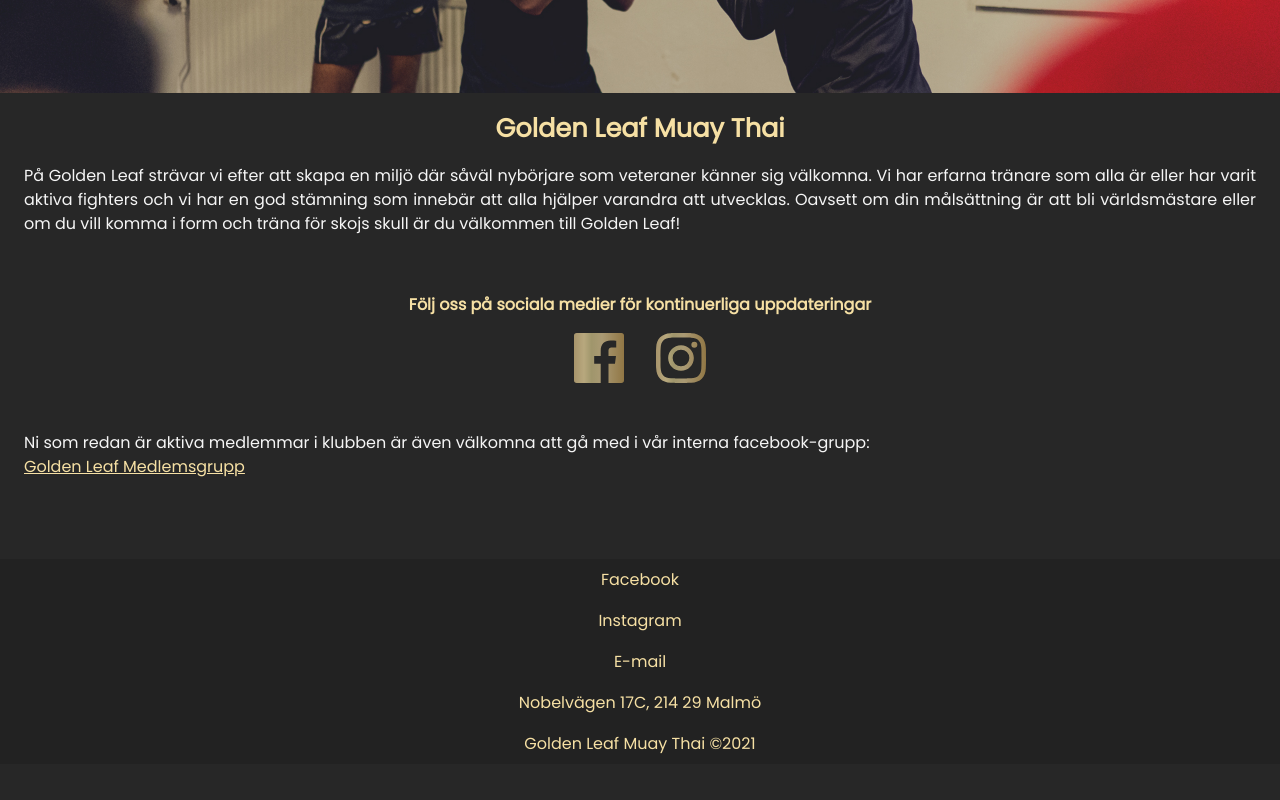
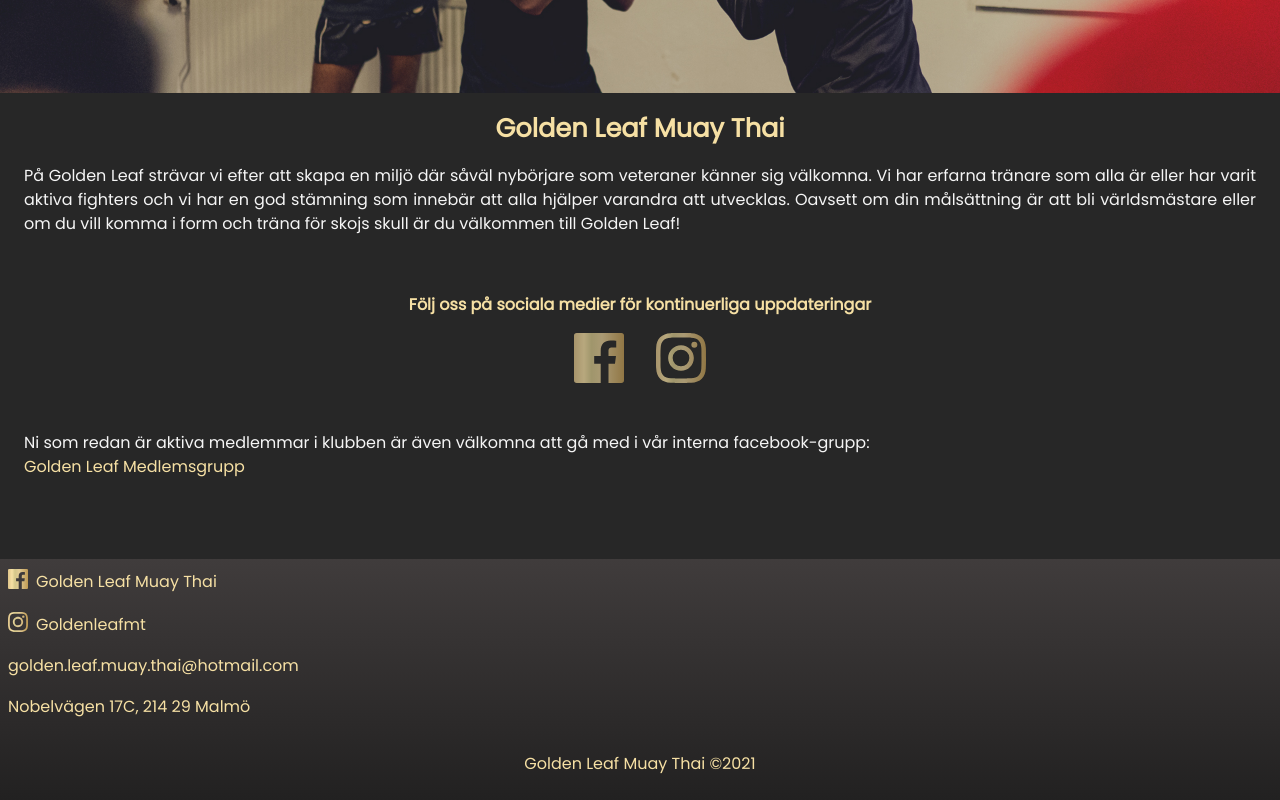
Before and after one commit to cedrikvonheiroth/golden, a React (Create React App) app: page / in a window 1280 px wide. Shown: the part 297-1097 px from the top of the page. Before the commit the page ends 1061 px from the top, so only its background shows below. Built offline with nearby package versions, Linux system fonts and the light colour scheme.

Commit message:
working on footer

```diff
--- a/src/components/Footer.js
+++ b/src/components/Footer.js
@@ -1,14 +1,31 @@
 import React from 'react'
 import styles from '../css/Footer.module.css'
+import goldFacebookLogo from '../icons/facebook-gold.svg'
+import goldInstagramLogo from '../icons/instagram-gold.svg'
 
 function Footer() {
     return (
         <div className={styles.footer} >
-            <p>Facebook</p>
-            <p>Instagram</p>
-            <p>E-mail</p>
+
+
+
+
+            <div className={styles.linkWrapper}>
+                <a href='https://www.facebook.com/GoldenLeafMuayThai' target="_blank" rel="noreferrer"><div className={styles.facebookLogoWrapper} >
+                    <img src={goldFacebookLogo} alt='facebook' />
+                </div><span className={styles.spanLink}>Golden Leaf Muay Thai</span></a>
+            </div>
+
+            <div className={styles.linkWrapper}>
+                <a href='https://www.instagram.com/goldenleafmt' target="_blank" rel="noreferrer"><div className={styles.instagramLogoWrapper} >
+                    <img src={goldInstagramLogo} alt='instagram' />
+                </div><span className={styles.spanLink}>Goldenleafmt</span></a>
+            </div>
+
+
+            <p>golden.leaf.muay.thai@hotmail.com</p>
             <p>Nobelvägen 17C, 214 29 Malmö </p>
-            <p>Golden Leaf Muay Thai ©2021 </p>
+            <p className={styles.copyright}>Golden Leaf Muay Thai ©2021 </p>
         </div>
     )
 }
--- a/src/css/Footer.module.css
+++ b/src/css/Footer.module.css
@@ -1,6 +1,7 @@
 .footer {
     color: #f6e0a4;
     background-color: rgb(34, 34, 34);
+    background: linear-gradient(0deg, rgba(34,33,33,1) 0%, rgba(64,60,60,1) 100%);
     position: absolute;
     margin-top: 3rem;
     /* bottom: 0; */
@@ -12,6 +13,43 @@
 
 .footer p {
     padding: 0.5rem;
+    /* text-align: center; */
+    /* display: block; */
+    font-size: 16px;
+
+}
+
+.linkWrapper {
+    /* text-align: center; */
+    /* background-color: rgb(48, 71, 71); */
+    padding: 0.5rem;
+
+}
+
+
+
+.facebookLogoWrapper,
+.instagramLogoWrapper {
+    display: inline-block;
+    height: 20px;
+    width: 20px;
+    position: relative;
+    top: 2px;
+    /* opacity: 1; */
+}
+
+a {
+    text-decoration: none;
+}
+
+.spanLink {
+    color: #f6e0a4;
+    text-decoration: none;
+    padding-left: 0.5rem;
+    font-size: 16px;
+}
+
+.copyright {
+    margin: 1rem;
     text-align: center;
-    /* display: block; */
 }
```
